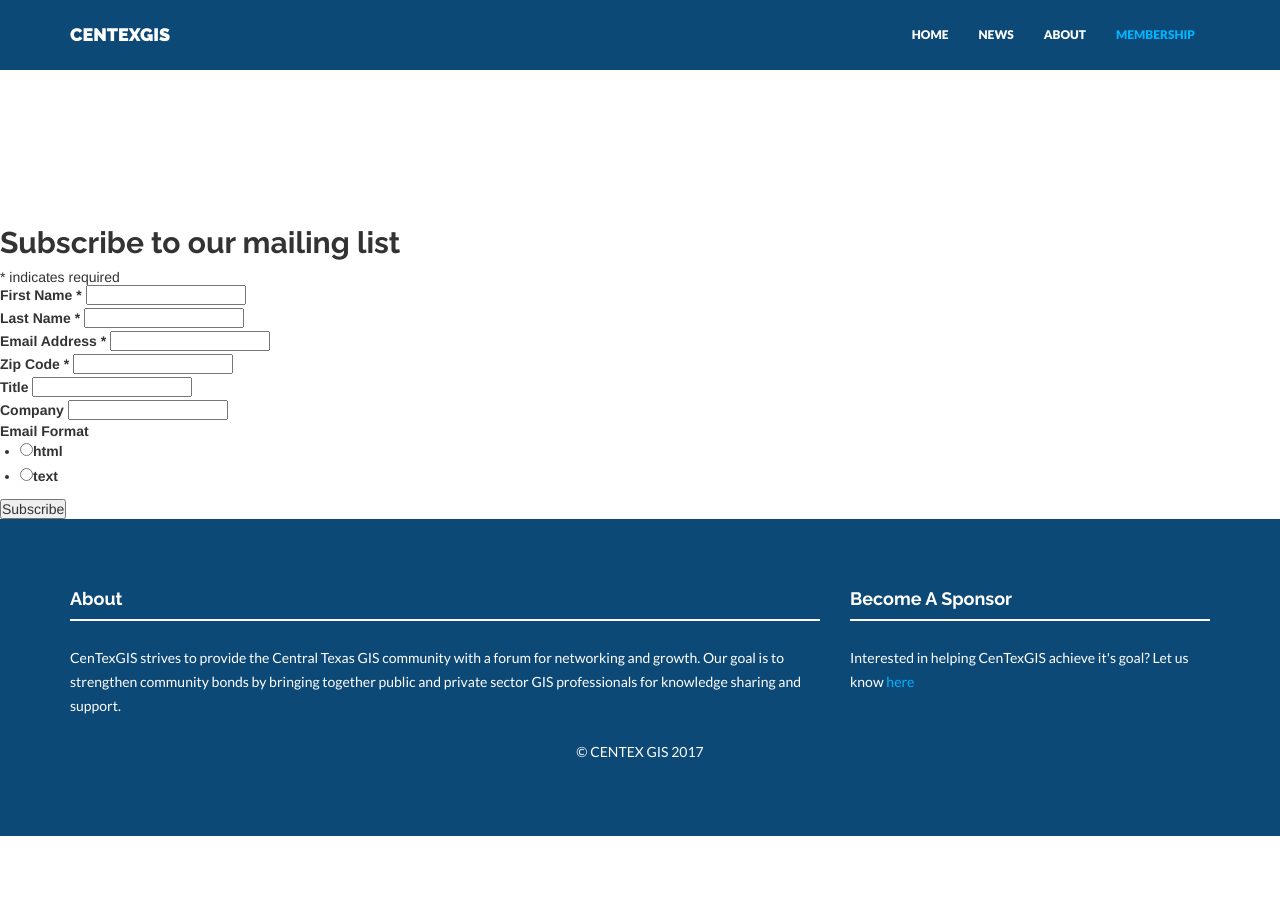
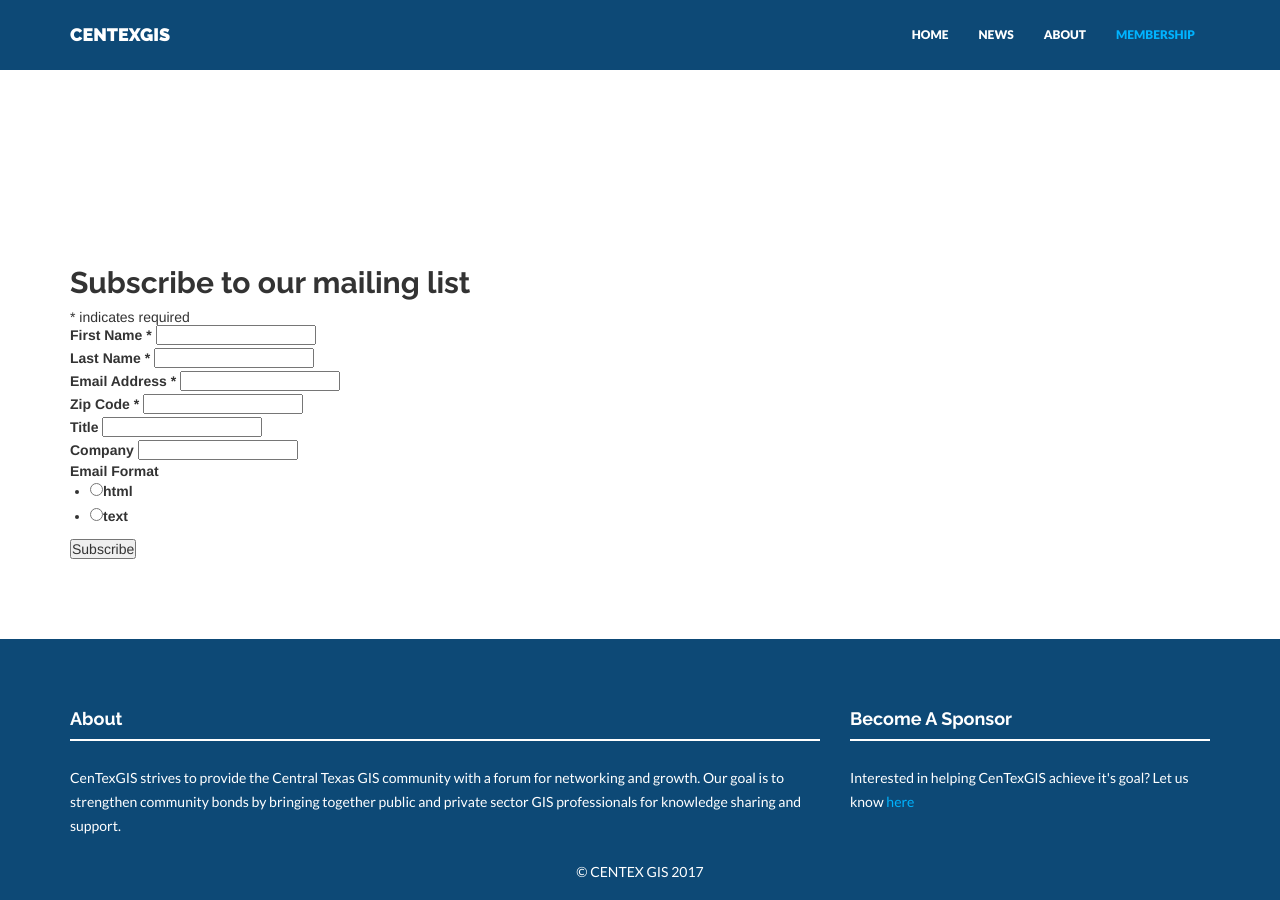
Before and after one commit to centexgis/centexgis.github.io, a Jekyll site: the page built from contact.html, in a window 1280 px wide and 900 px high. Built offline with Jekyll 4.4.1, drawn with Linux system fonts in a browser that asks for light colours; nearby versions of some CDN libraries; comment, search, counter and statistics services are not loaded.

Commit message:
fix style of contact/membership form

```diff
--- a/contact.html
+++ b/contact.html
@@ -16,6 +16,7 @@ permalink: /contact/
   /* Add your own MailChimp form style overrides in your site stylesheet or in this style block.
 	   We recommend moving this block and the preceding CSS link to the HEAD of your HTML file. */
 </style>
+<div class="container mtb">
   <div id="mc_embed_signup">
     <form action="https://centexgis.us8.list-manage.com/subscribe/post?u=b2e548ebe60e4abd57c38c717&amp;id=160c0be15d" method="post" id="mc-embedded-subscribe-form" name="mc-embedded-subscribe-form" class="validate" target="_blank" novalidate>
       <div id="mc_embed_signup_scroll">
@@ -66,5 +67,6 @@ permalink: /contact/
       </div>
     </form>
   </div>
+</div>
 
 <!--End mc_embed_signup-->
```
Lines whose indentation alone changed are shown as unchanged.
